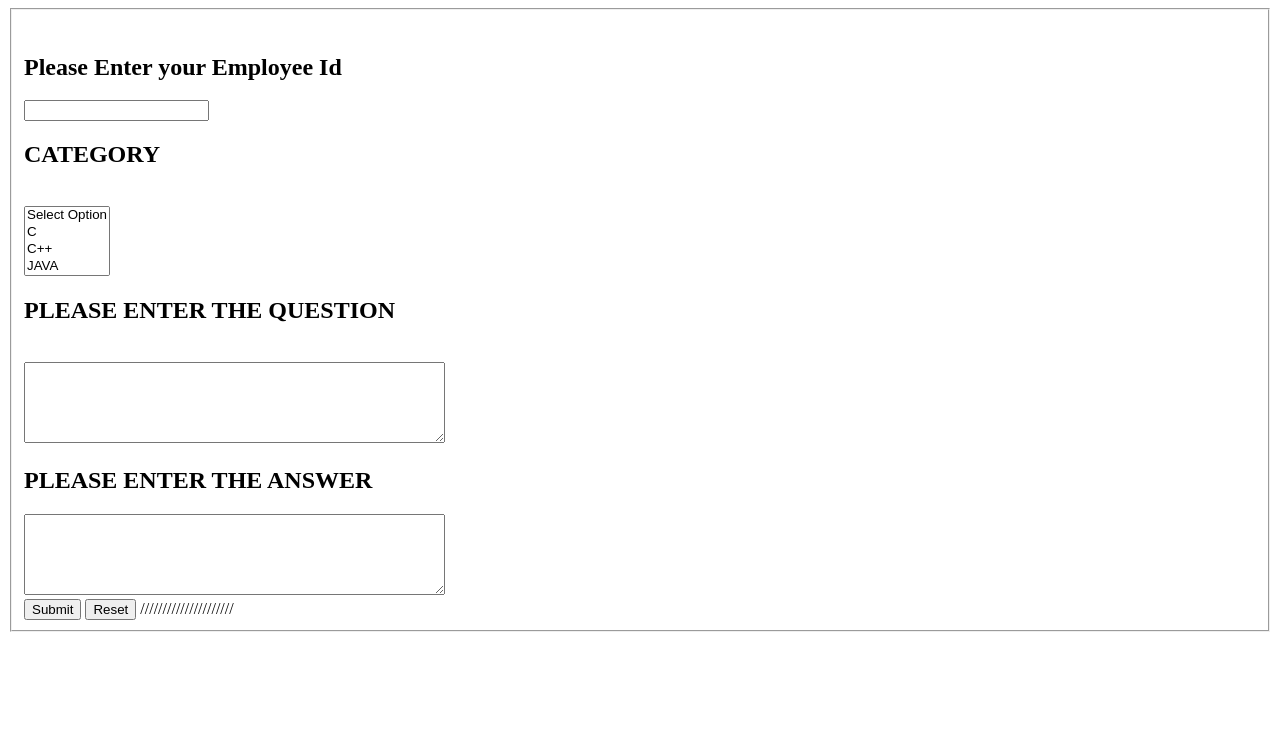
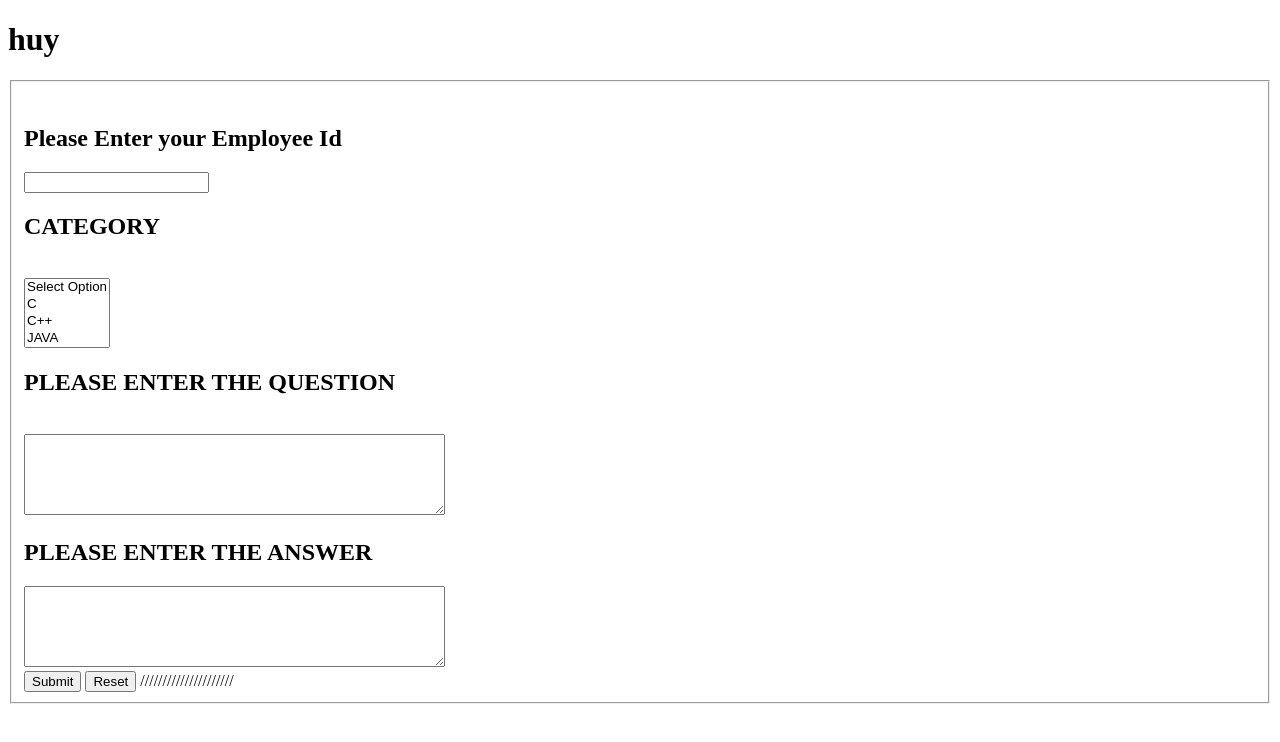
Before and after one commit to Ishu12/ishu_testing_github, a website: page public/index.html in a window 1280 px wide. Drawn offline with Linux system fonts and the light colour scheme.

Commit message:
html updated

```diff
--- a/public/index.html
+++ b/public/index.html
@@ -4,7 +4,7 @@
 <title>BLUEMIX APP</title>
 </head>
 <body>
-
+<h1>huy</h1>
 <form action="/submit" method="post">
 <fieldset>
   <br><h2>Please Enter your Employee Id </h2>
```
